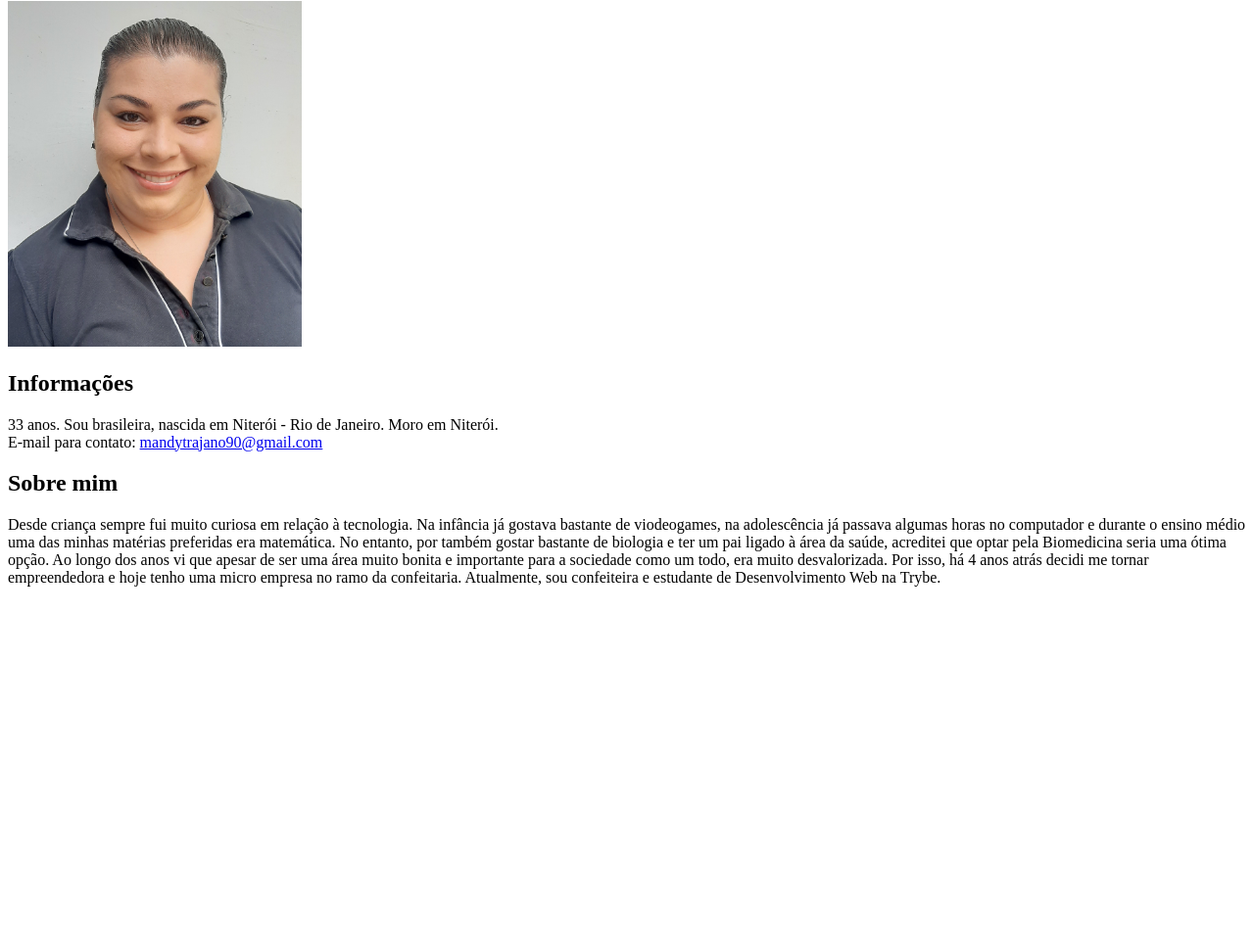
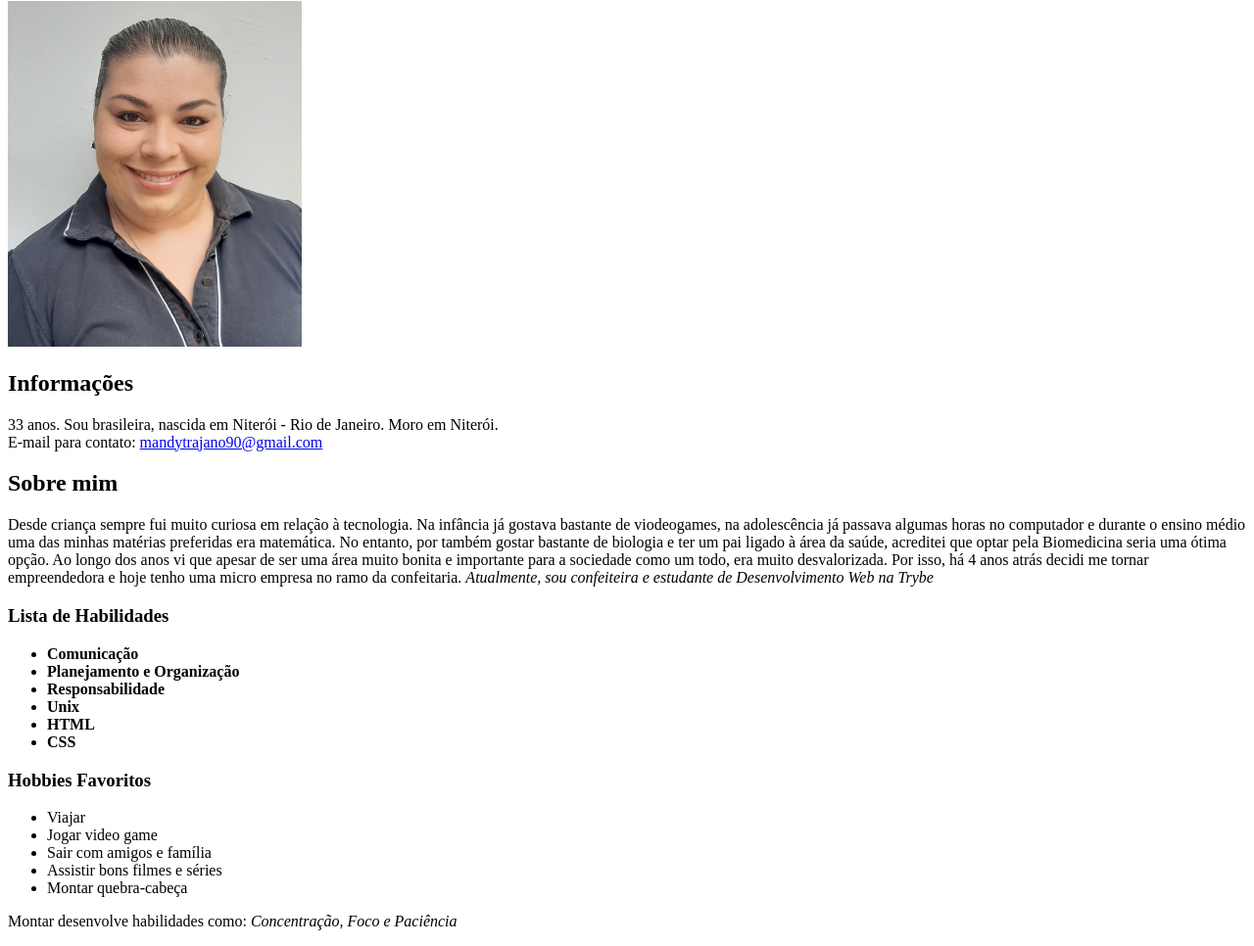
Before and after one commit to MandyTrajano90/Portfolio, a plain HTML site: page index.html in a window 1280 px wide. Shown: the part 79-1045 px from the top of the page at 98% size. Before the commit the page ends 800 px from the top, so only its background shows below. Drawn offline with Linux system fonts and the light colour scheme.

Commit message:
Adição de Lista de Habilidades e Hobbies Favoritos

```diff
--- a/index.html
+++ b/index.html
@@ -14,8 +14,23 @@
         E-mail para contato: <a href="mailto:mandytrajano90@gmail.com">mandytrajano90@gmail.com</a>
     </br> </p>
     <h2>Sobre mim</h2>
-    <p>Desde criança sempre fui muito curiosa em relação à tecnologia. Na infância já gostava bastante de viodeogames, na adolescência já passava algumas horas no computador e durante o ensino médio uma das minhas matérias preferidas era matemática. No entanto, por também gostar bastante de biologia e ter um pai ligado à área da saúde, acreditei que optar pela Biomedicina seria uma ótima opção. Ao longo dos anos vi que apesar de ser uma área muito bonita e importante para a sociedade como um todo, era muito desvalorizada. Por isso, há 4 anos atrás decidi me tornar empreendedora e hoje tenho uma micro empresa no ramo da confeitaria. Atualmente, sou confeiteira e estudante de Desenvolvimento Web na Trybe. </p>
-
-
-
+    <p>Desde criança sempre fui muito curiosa em relação à tecnologia. Na infância já gostava bastante de viodeogames, na adolescência já passava algumas horas no computador e durante o ensino médio uma das minhas matérias preferidas era matemática. No entanto, por também gostar bastante de biologia e ter um pai ligado à área da saúde, acreditei que optar pela Biomedicina seria uma ótima opção. Ao longo dos anos vi que apesar de ser uma área muito bonita e importante para a sociedade como um todo, era muito desvalorizada. Por isso, há 4 anos atrás decidi me tornar empreendedora e hoje tenho uma micro empresa no ramo da confeitaria. <em>Atualmente, sou confeiteira e estudante de Desenvolvimento Web na Trybe</em></p>
+    <h3>Lista de Habilidades</h3>
+    <ul>
+        <li><strong>Comunicação</strong></li>
+        <li><strong>Planejamento e Organização</strong></li>
+        <li><strong>Responsabilidade</strong></li>
+        <li><strong>Unix</strong></li>
+        <li><strong>HTML</strong></li>
+        <li><strong>CSS</strong></li>
+    </ul>
+    <h3>Hobbies Favoritos</h3>
+    <ul>
+        <li>Viajar</li>
+        <li>Jogar video game</li>
+        <li>Sair com amigos e família</li>
+        <li>Assistir bons filmes e séries</li>
+        <li>Montar quebra-cabeça</li>
+    </ul>
+    <p>Montar  desenvolve habilidades como: <em>Concentração, Foco e Paciência</em></p>
 </body>
```
